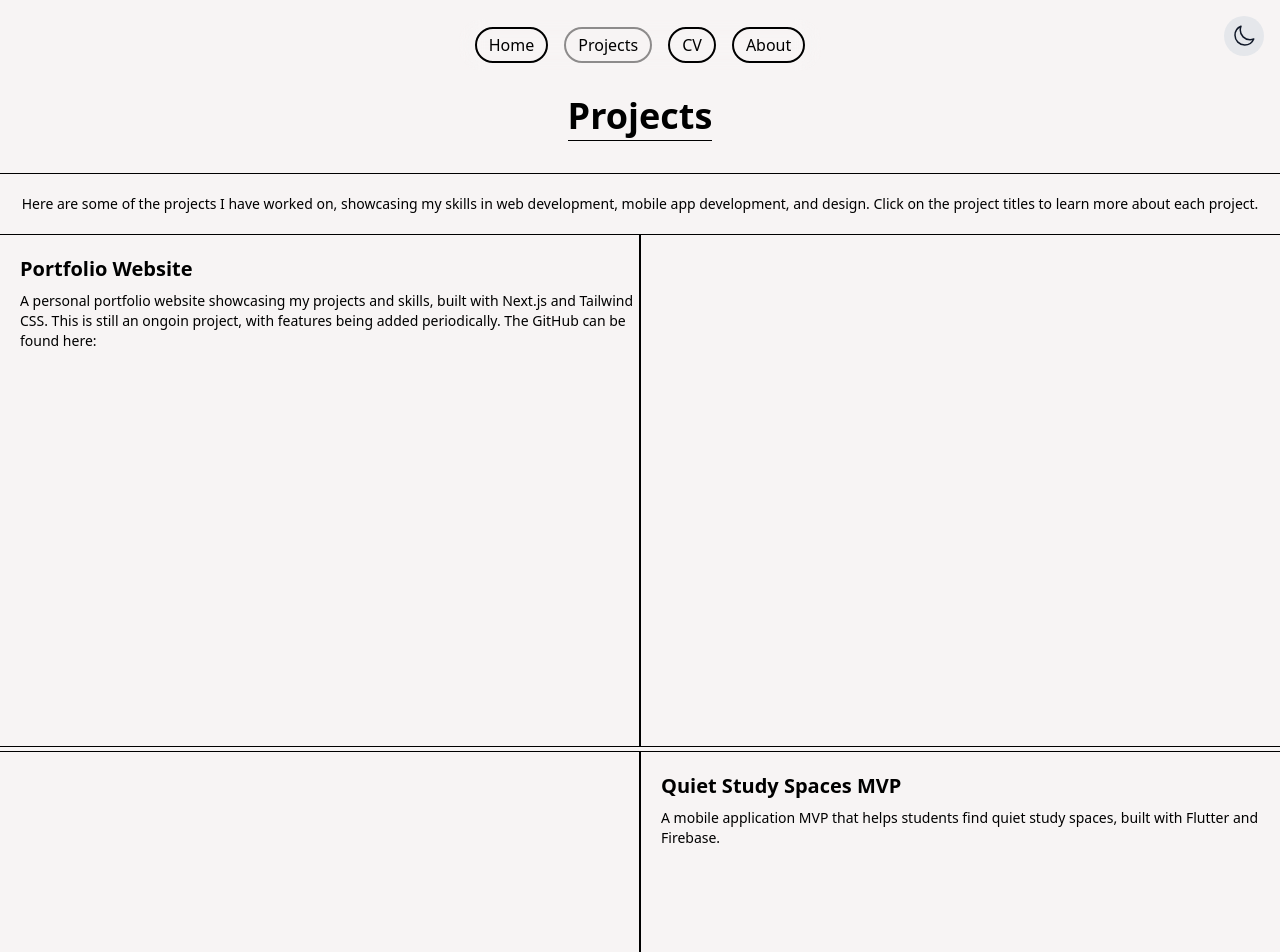
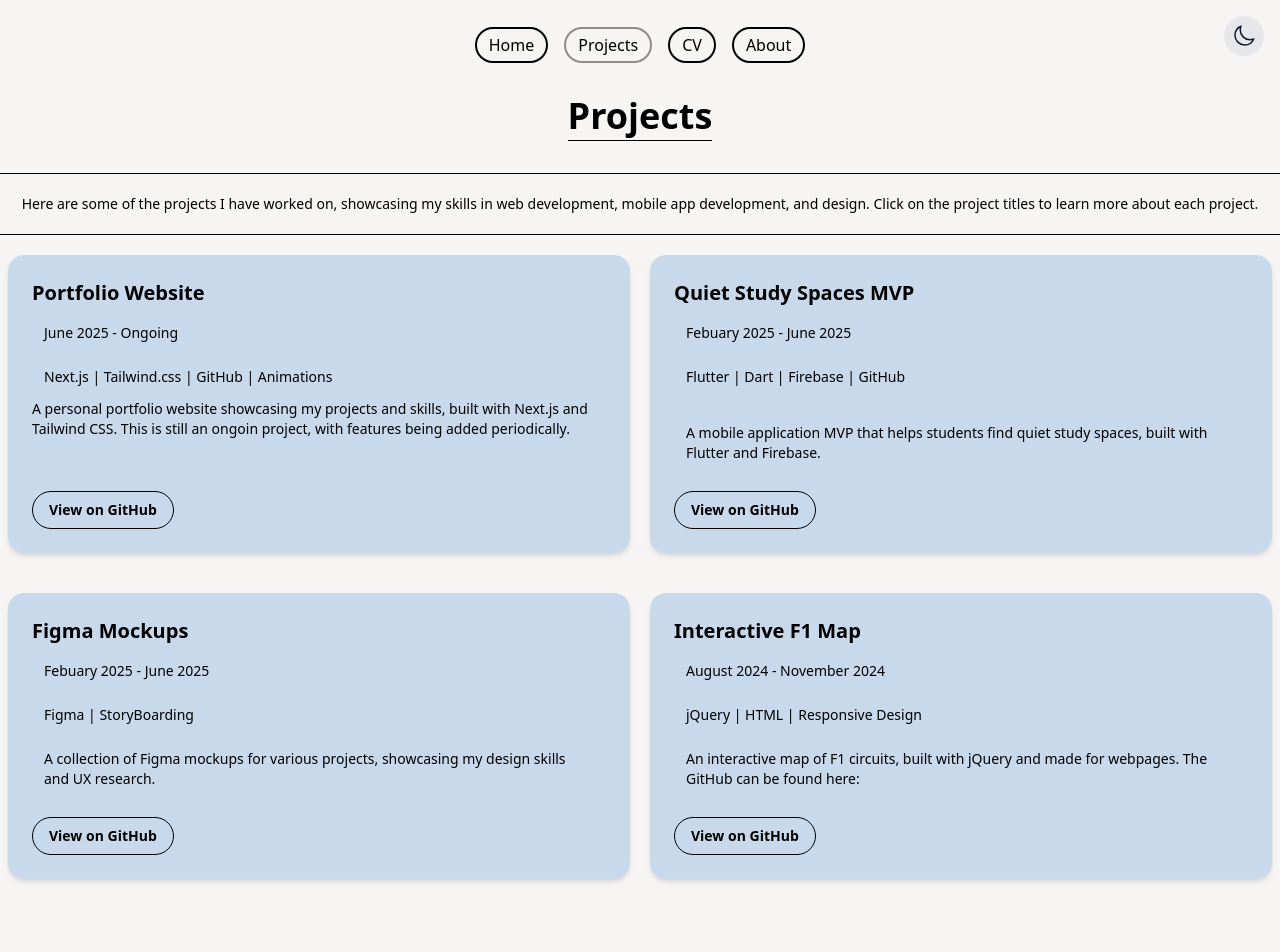
Before and after one commit to CrabbRex/my-cv-site, a Next.js app: page /projects in a window 1280 px wide. Shown: the top 952 px of the page. Built offline with nearby package versions, Linux system fonts and the light colour scheme.

Commit message:
Basic Project Layout.

```diff
--- a/src/app/globals.css
+++ b/src/app/globals.css
@@ -12,7 +12,7 @@
   --color-foreground: #000000;
   --color-nav-base: #0000006e;
   --color-nav-highlight: #000000;
-  --color-pad: rgba(159, 196, 232, 0.7);
+  --color-pad: rgba(181, 207, 232, 0.7);
 
   --font-sans: system-ui, sans-serif;
   --font-mono: monospace;
--- a/src/app/projects/page.tsx
+++ b/src/app/projects/page.tsx
@@ -13,53 +13,65 @@ export default function Projects() {
         </p>
       </div>
 
-      <div className="w-screen grid grid-cols-1 md:grid-cols-2 gap-y-1">
+      <div className="max-w-7xl grid grid-cols-1 md:grid-cols-2 gap-5">
 
-        <div className="pl-5 pt-5 h-[32rem] border-b border-r">
-          <h2 className=" text-xl font-semibold mb-2">Portfolio Website</h2>
-          <p className="text-sm mb-4">
+        <div className="bg-[var(--color-pad)] rounded-2xl shadow-md hover:shadow-lg transition duration-300 p-6 mt-5 flex flex-col justify-between">
+          <h2 className="text-xl font-bold mb-1">Portfolio Website</h2>
+          <p className="text-sm p-3 pb-0 mb-3">June 2025 - Ongoing</p>
+          <p className="text-sm p-3 pb-0 mb-3">Next.js | Tailwind.css | GitHub | Animations</p>
+          <p className="text-sm mb-3 flex-grow">
             A personal portfolio website showcasing my projects and skills, built with Next.js and Tailwind CSS.
             This is still an ongoin project, with features being added periodically.
-            The GitHub can be found here:
           </p>
+          <Link href="https://github.com/CrabbRex/my-cv-site">
+            <button className="self-start text-sm font-semibold border border-[var(--color-foreground)] px-4 py-2 rounded-3xl hover:bg-[var(--color-foreground)] hover:text-[var(--color-background)] transition cursor-pointer">
+              View on GitHub
+            </button>
+          </Link>
         </div>
 
-        <div className="h-[32rem] border-b border-l">
-
+        <div className="bg-[var(--color-pad)] rounded-2xl shadow-md hover:shadow-lg transition duration-300 p-6 mt-5 flex flex-col justify-between">
+          <h2 className="text-xl font-bold mb-1">Quiet Study Spaces MVP</h2>
+          <p className="text-sm p-3 pb-0 mb-3">Febuary 2025 - June 2025</p>
+          <p className="text-sm p-3 pb-0 mb-3">Flutter | Dart | Firebase | GitHub</p>
+          <p className="text-sm mb-3 flex-grow"></p>
+          <p className="p-3 text-sm mb-4">
+            A mobile application MVP that helps students find quiet study spaces, built with Flutter and Firebase.
+          </p>
+          <Link href="https://github.com/CrabbRex/quietStudySpaces">
+            <button className="self-start text-sm font-semibold border border-[var(--color-foreground)] px-4 py-2 rounded-3xl hover:bg-[var(--color-foreground)] hover:text-[var(--color-background)] transition cursor-pointer">
+              View on GitHub
+            </button>
+          </Link>
         </div>
 
-        <div className="h-[32rem] border-b border-t border-r">
-
+        <div className="bg-[var(--color-pad)] rounded-2xl shadow-md hover:shadow-lg transition duration-300 p-6 mt-5 flex flex-col justify-between">
+          <h2 className="text-xl font-bold mb-1">Figma Mockups</h2>
+          <p className="text-sm p-3 pb-0 mb-3">Febuary 2025 - June 2025</p>
+          <p className="text-sm p-3 pb-0 mb-3">Figma | StoryBoarding</p>
+          <p className="p-3 text-sm mb-4">
+            A collection of Figma mockups for various projects, showcasing my design skills and UX research.
+          </p>
+          <Link href="https://github.com/CrabbRex/IteractiveF1Map">
+            <button className="self-start text-sm font-semibold border border-[var(--color-foreground)] px-4 py-2 rounded-3xl hover:bg-[var(--color-foreground)] hover:text-[var(--color-background)] transition cursor-pointer">
+              View on GitHub
+            </button>
+          </Link>
         </div>
 
-        <div className="pl-5 pt-5 h-[32rem] border-b border-t border-l">
-          <h2 className="text-xl font-semibold mb-2">Quiet Study Spaces MVP</h2>
-          <p className="text-sm mb-4">
-            A mobile application MVP that helps students find quiet study spaces, built with Flutter and Firebase.
-          </p>
-        </div>
-
-        <div className="pl-5 pt-5  h-[32rem] border-b border-t border-r">
-          <h2 className="text-xl font-semibold mb-2">Figma Mockups</h2>
-          <p className="text-sm mb-4">
-            A collection of Figma mockups for various projects, showcasing my design skills and UX research.
-          </p>
-        </div>
-
-        <div className="h-[32rem] border-b border-t border-l">
-
-        </div>
-
-        <div className="pl-5 pt-5 h-[32rem] border-b border-r">
-
-        </div>
-
-        <div className="h-[32rem] border-b border-t border-l">
-          <h2 className="text-xl font-semibold mb-2">Interactive F1 Map</h2>
-          <p className="text-sm mb-4">
+        <div className="bg-[var(--color-pad)] rounded-2xl shadow-md hover:shadow-lg transition duration-300 p-6 mt-5 flex flex-col justify-between">
+          <h2 className="text-xl font-bold mb-1">Interactive F1 Map</h2>
+          <p className="text-sm p-3 pb-0 mb-3">August 2024 - November 2024</p>
+          <p className="text-sm p-3 pb-0 mb-3">jQuery | HTML | Responsive Design</p>
+          <p className="p-3 text-sm mb-4">
             An interactive map of F1 circuits, built with jQuery and made for webpages.
             The GitHub can be found here:
           </p>
+          <Link href="https://www.figma.com/proto/Nnk0JO6vUjjqa3MYTWkzao/Assignment-2?node-id=42-121&t=r8UUncsNzLgfUBkq-1">
+            <button className="self-start text-sm font-semibold border border-[var(--color-foreground)] px-4 py-2 rounded-3xl hover:bg-[var(--color-foreground)] hover:text-[var(--color-background)] transition cursor-pointer">
+              View on GitHub
+            </button>
+          </Link>
         </div>
 
         {/* <Link href="/projects/cv-website" className="hover:underline">
```
